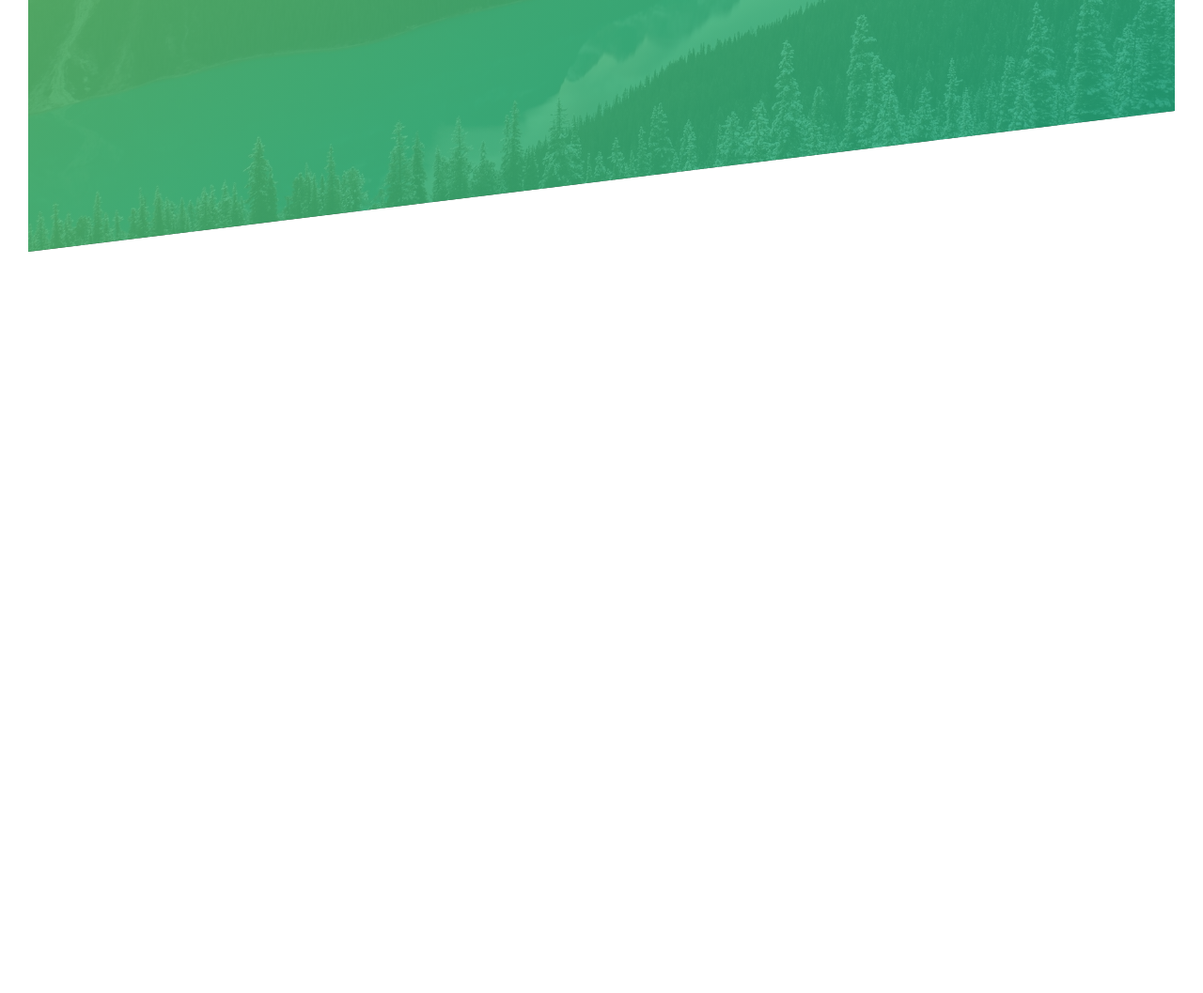
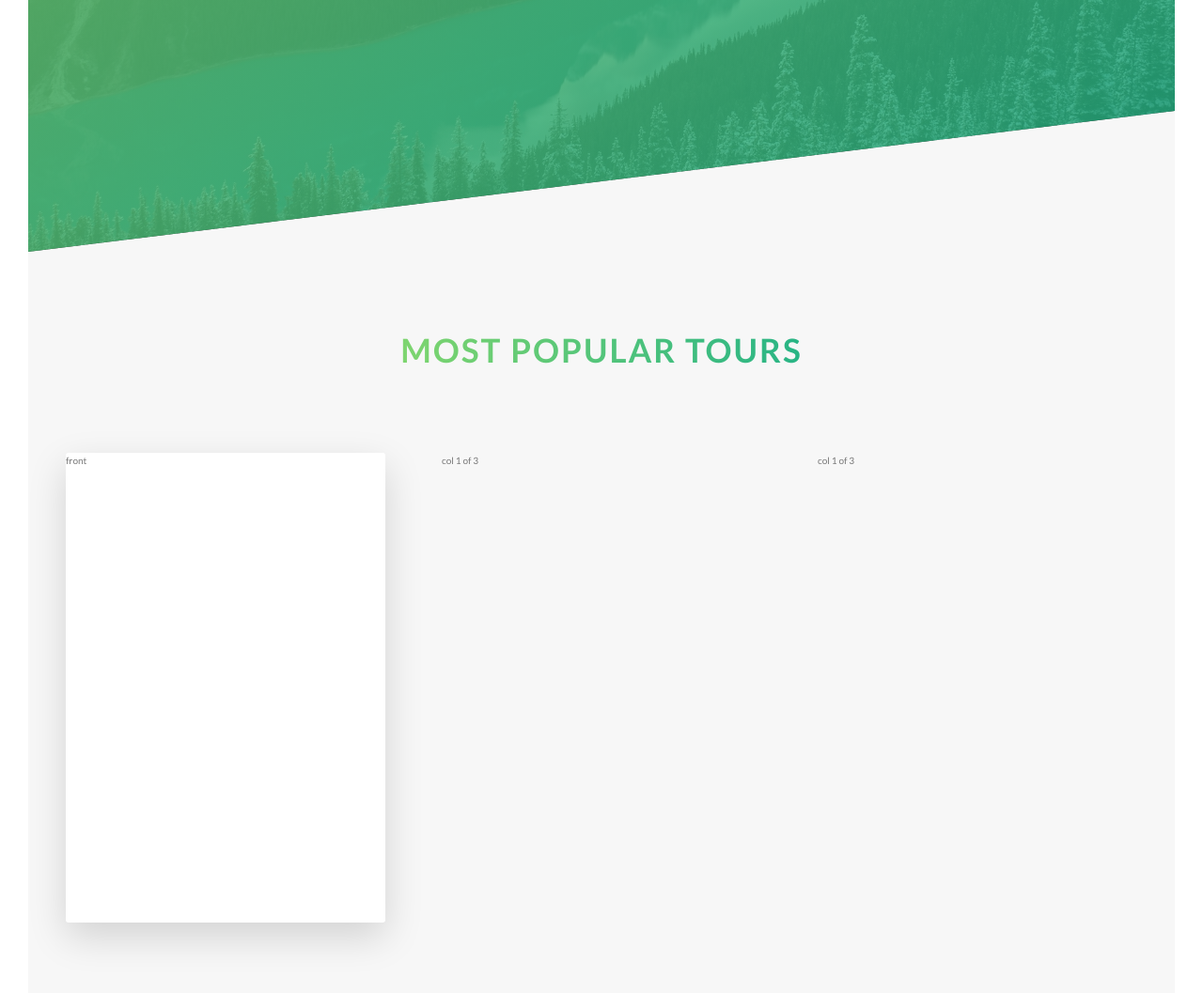
Before and after one commit to Naval63/Natorius, a website: page src/index.html in a window 1280 px wide. Shown: the part 2052-3109 px from the top of the page at 94% size. Before the commit the page ends 2320 px from the top, so only its background shows below. Drawn offline with nearby package versions, Linux system fonts and the light colour scheme; files that its build step writes are made by us from their sources.

Commit message:
build section tours and styled

```diff
--- a/src/index.html
+++ b/src/index.html
@@ -20,10 +20,8 @@
                 <span class="heading-primary--main">Outdoors</span>
                 <span class="heading-primary--sub">is where life happens</span>
             </h1>
-
             <a href="#" class="btn btn--white btn--animated">Discover our tours</a>
         </div>
-
     </header>
 
     <main>
@@ -58,7 +56,6 @@
                     </div>
                 </div>
             </div>
-
         </section>
 
         <section class="section-features">
@@ -109,13 +106,23 @@
                 </div>
             </div>
         </section>
-    </main>
 
-    <!-- <section class="grid-test">
-
+        <section class="section-tours">
+            <div class="u-center-text u-margin-bottom-big">
+                <h2 class="heading-secondary">
+                    Most popular tours
+                </h2>
+            </div>
             <div class="row">
                 <div class="col-1-of-3">
-                col 1 of 3
+                    <div class="card">
+                        <div class="card__side card__side--front">
+                            front
+                        </div>
+                        <div class="card__side card__side--back card__side--back-1">
+                            back
+                        </div>
+                    </div>
                 </div>
                 <div class="col-1-of-3">
                     col 1 of 3
@@ -124,6 +131,12 @@
                     col 1 of 3
                 </div>
             </div>
+        </section>
+    </main>
+
+    <!-- <section class="grid-test">
+
+
         <div class="row">
             <div class="col-1-of-3">
                 col 1 of 3
--- a/src/scss/abstracts/_variables.scss
+++ b/src/scss/abstracts/_variables.scss
@@ -2,6 +2,12 @@
 $color-primary: #55c57a;
 $color-primary-light: #7ed56f;
 $color-primary-dark: #28b485;
+
+$color-secondary-light: #ffb900;
+$color-secondary-dark: #ff7730;
+
+$color-tertiary-light: #2998ff;
+$color-tertiary-dark: #5643fa;
 
 $color-grey-light-1: #f7f7f7;
 
--- /dev/null
+++ b/src/scss/components/_card.scss
@@ -0,0 +1,39 @@
+.card {
+    perspective: 150rem;
+    -moz-perspective: 150rem;
+    position: relative;
+    height: 50rem;
+
+    &__side {
+        height: 50rem;
+        transition: all .5s ease;
+        position: absolute;
+        top: 0;
+        left: 0;
+        width: 100%;
+        backface-visibility: hidden;
+        border-radius: 3px;
+        box-shadow: 0 1.5rem 4rem rgba($color-dark, .15);
+
+        &--front {
+            background-color: $color-light;
+        }
+
+        &--back {
+            transform: rotateY(180deg);
+
+            &-1 {
+                background-image: linear-gradient(to right bottom, $color-secondary-light, $color-secondary-dark);
+            }
+        }
+    }
+
+    &:hover &__side--front {
+        transform: rotateY(180deg);
+    }
+
+    &:hover &__side--back {
+        transform: rotateY(0);
+    }
+
+}
--- a/src/scss/main.scss
+++ b/src/scss/main.scss
@@ -3,6 +3,7 @@
 @import "abstracts/variables";
 
 @import "components/button";
+@import "components/card";
 @import "components/composition";
 @import "components/feature-box";
 
--- a/src/scss/pages/_home.scss
+++ b/src/scss/pages/_home.scss
@@ -19,3 +19,9 @@
         transform: skewY(7deg);
     }
 }
+
+.section-tours {
+    background-color: $color-grey-light-1;
+    padding: 25rem 0 50rem 0;
+    margin-top: -10rem;
+}
```
Lines whose indentation alone changed are shown as unchanged.
